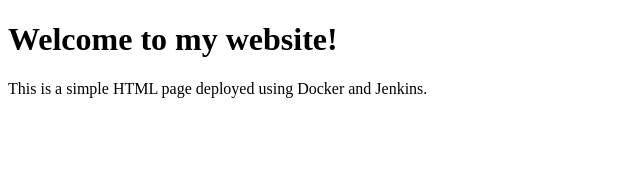
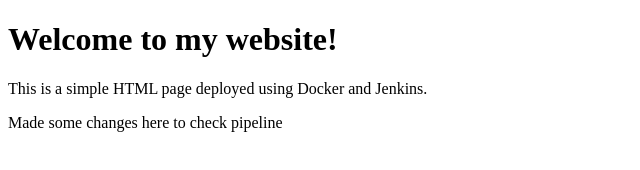
Before and after one commit to harshini1203/Devops-model, a plain HTML site: page index.html in a window 1280 px wide. Shown: the whole page, without its empty margins (0-640 px from the left). Drawn offline with Linux system fonts and the light colour scheme.

Commit message:
Update index.html

```diff
--- a/index.html
+++ b/index.html
@@ -8,5 +8,6 @@
 <body>
     <h1>Welcome to my website!</h1>
     <p>This is a simple HTML page deployed using Docker and Jenkins.</p>
+    <p>Made some changes here to check pipeline</p>
 </body>
 </html>
```
